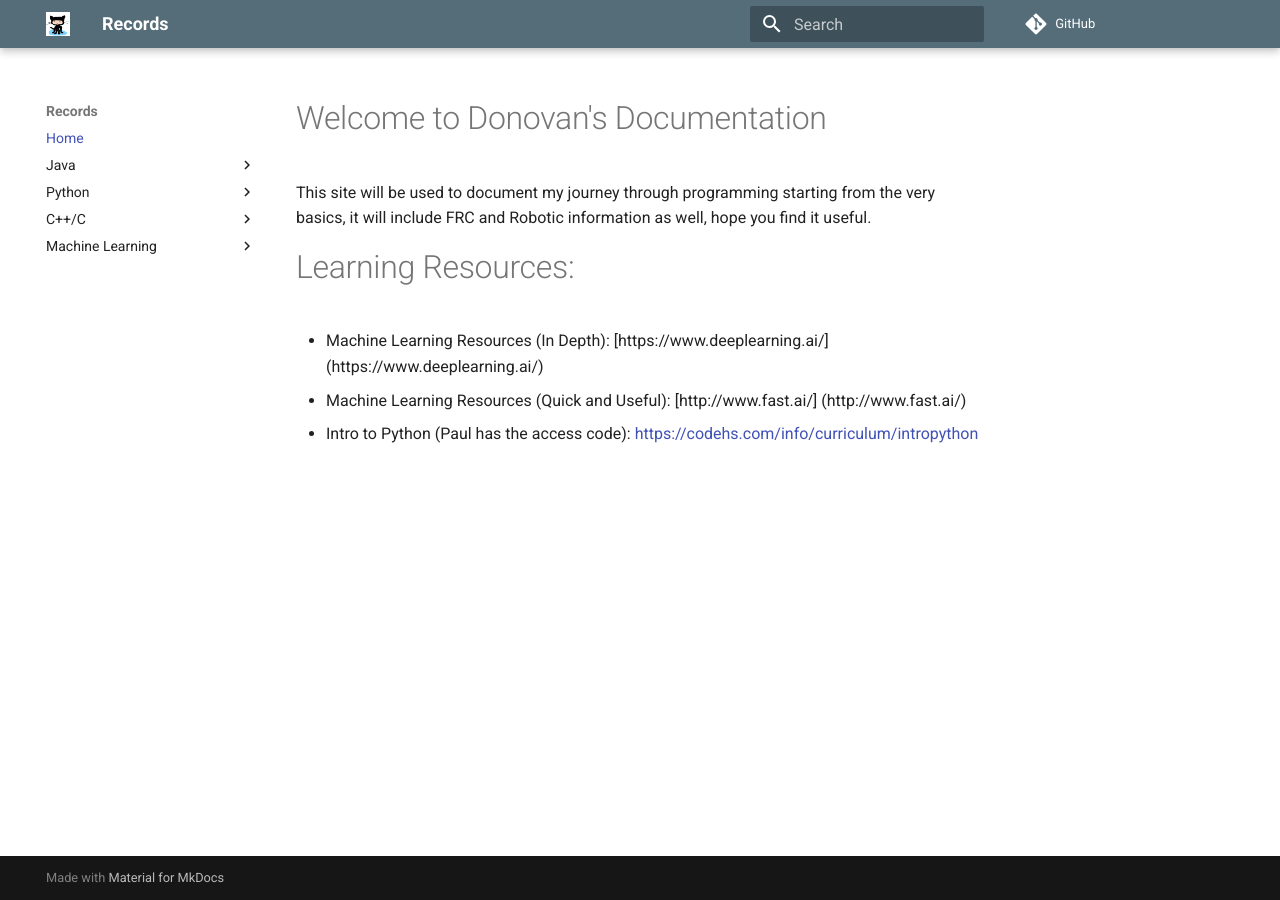
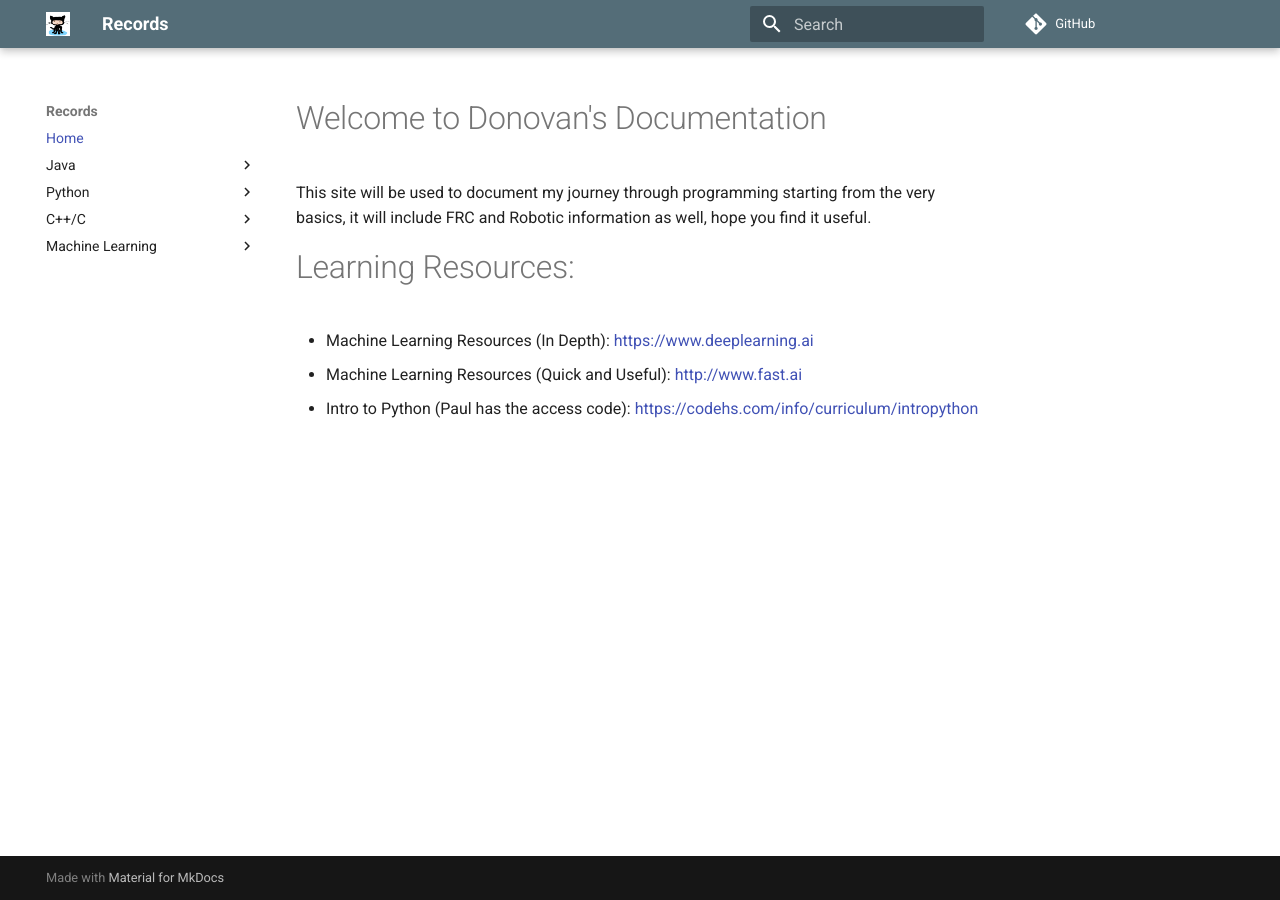
Before and after one commit to 20dzhong/20dzhong-mkdocs, an MkDocs documentation site: the page built from docs/index.md, in a window 1280 px wide. Built offline with MkDocs 1.6.1 and Material for MkDocs 9.7.7, drawn with Linux system fonts in a browser that asks for light colours; comment, search, counter and statistics services are not loaded.

```diff
--- a/docs/index.md
+++ b/docs/index.md
@@ -4,7 +4,7 @@ This site will be used to document my journey through programming starting from
 and Robotic information as well, hope you find it useful.
 
 # Learning Resources:
-* Machine Learning Resources (In Depth): [https://www.deeplearning.ai/] (https://www.deeplearning.ai/)
-* Machine Learning Resources (Quick and Useful): [http://www.fast.ai/] (http://www.fast.ai/)
+* Machine Learning Resources (In Depth): [https://www.deeplearning.ai](https://www.deeplearning.ai)
+* Machine Learning Resources (Quick and Useful): [http://www.fast.ai](http://www.fast.ai)
 
 * Intro to Python (Paul has the access code): [https://codehs.com/info/curriculum/intropython](https://codehs.com/info/curriculum/intropython)
```
